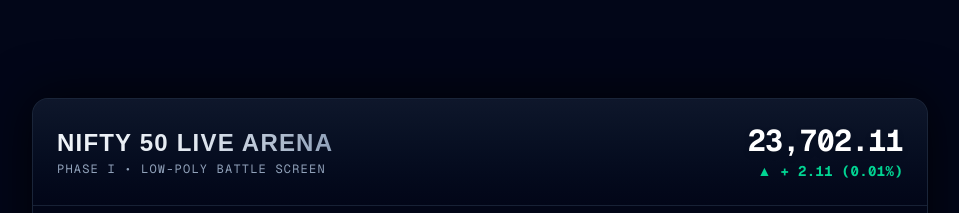
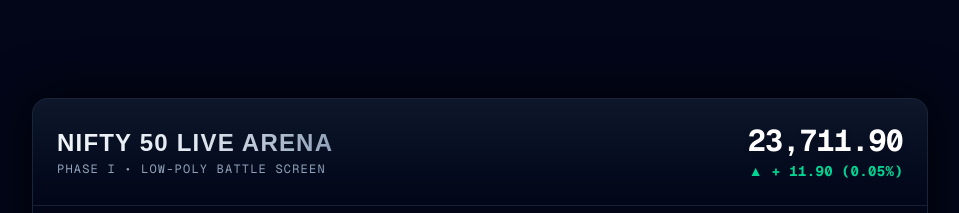
Before and after one commit to tosaravanan/bullorbear, a Next.js app: page / in a window 1280 px wide. Shown: the top 213 px of the page, without its empty margins (160-1119 px from the left). Built offline with nearby package versions, Linux system fonts and the light colour scheme; no server answers.

Commit message:
fix: disabled frontend fetch caching to pull live redis points

```diff
--- a/app/page.tsx
+++ b/app/page.tsx
@@ -44,119 +44,43 @@
     globalTime: 0
   });
 
-  // 1. Highly Sensitive Adaptive Market Tick Simulator
   useEffect(() => {
-    const runAdaptiveTick = () => {
-      // Generate realistic, random market action
-      const isUpTick = Math.random() > 0.46;
-
-      // Volatility Scaling: Most ticks are small, but occasionally a massive institutional block hits
-      const volatilitySeed = Math.random();
-      let tickSize = 0;
-      if (volatilitySeed > 0.92) {
-        tickSize = (Math.random() * 35) + 15; // Massive breakout / crash spike
-      } else if (volatilitySeed > 0.60) {
-        tickSize = (Math.random() * 12) + 4;  // Standard active momentum
-      } else {
-        tickSize = (Math.random() * 3) + 0.2;  // Minor high-frequency noise
-      }
-
-      setNiftyPrice((prev) => {
-        const nextPrice = isUpTick ? prev + tickSize : prev - tickSize;
-        const change = nextPrice - 23700.00;
-        const percent = (change / 23700.00) * 100;
-
-        setPriceChange(change);
-        setChangePercent(percent);
-
-        // --- ADVANCED PROPULSION SENSITIVITY ---
-        const e = engineRef.current;
-
-        // Calculate a sensitivity multiplier based on how big the point move is
-        // A 1-point move = 1x force. A 30-point move = 5x force!
-        const intensityMultiplier = Math.min(6, Math.max(0.5, tickSize / 6));
-
-        if (isUpTick) {
-          // BULL ATTACKS: Scale jump distance, screen shake, and speed by the tick intensity
-          e.targetBullX = e.baseBullX + (80 * intensityMultiplier);
-          e.targetBearX = e.baseBearX + (30 * intensityMultiplier);
-          e.screenShake = 4 * intensityMultiplier;
-
-          // Scale particle burst counts dynamically
-          const particleCount = Math.floor(10 * intensityMultiplier);
-          const midX = (e.bullX + e.bearX) / 2;
-
-          for (let i = 0; i < particleCount; i++) {
-            e.particles.push({
-              x: midX,
-              y: 220 + (Math.random() - 0.5) * 40,
-              vx: (Math.random() * (5 * intensityMultiplier)) - 1,
-              vy: (Math.random() - 0.5) * (8 * intensityMultiplier),
-              size: Math.random() * 3 + (1 * intensityMultiplier),
-              alpha: 1,
-              color: Math.random() > 0.25 ? "#22c55e" : "#ffffff",
-              decay: 0.015 / intensityMultiplier
-            });
-          }
-
-          // Only commit a visual energy slash slice if it's a true high-volume break
-          if (tickSize > 6) {
-            e.slashes.push({
-              x: midX - 10,
-              y: 220,
-              type: "bull",
-              alpha: 1,
-              points: [{dx: -30, dy: -40}, {dx: 30 * intensityMultiplier, dy: 0}, {dx: -30, dy: 40}]
-            });
-          }
-
-        } else {
-          // BEAR ATTACKS: Scale metrics identically for down-ticks
-          e.targetBearX = e.baseBearX - (80 * intensityMultiplier);
-          e.targetBullX = e.baseBullX - (30 * intensityMultiplier);
-          e.screenShake = 4 * intensityMultiplier;
-
-          const particleCount = Math.floor(10 * intensityMultiplier);
-          const midX = (e.bullX + e.bearX) / 2;
-
-          for (let i = 0; i < particleCount; i++) {
-            e.particles.push({
-              x: midX,
-              y: 220 + (Math.random() - 0.5) * 40,
-              vx: (Math.random() * (-5 * intensityMultiplier)) + 1,
-              vy: (Math.random() - 0.5) * (8 * intensityMultiplier),
-              size: Math.random() * 3 + (1 * intensityMultiplier),
-              alpha: 1,
-              color: Math.random() > 0.25 ? "#ef4444" : "#b91c1c",
-              decay: 0.015 / intensityMultiplier
-            });
-          }
-
-          if (tickSize > 6) {
-            e.slashes.push({
-              x: midX + 10,
-              y: 220,
-              type: "bear",
-              alpha: 1,
-              points: [{dx: 30, dy: -40}, {dx: -30 * intensityMultiplier, dy: 0}, {dx: 30, dy: 40}]
-            });
-          }
+  const fetchCachedMarketData = async () => {
+    try {
+      // Add 'no-store' to stop Next.js/Browser from caching this API response
+      const response = await fetch('/api/market-cache-reader', {
+        cache: 'no-store',
+        headers: {
+          'Pragma': 'no-cache',
+          'Cache-Control': 'no-cache'
         }
-
-        return nextPrice;
       });
 
-      setLastUpdated(new Date().toLocaleTimeString());
+      const data = await response.json();
 
-      // Break up predictable pacing by scheduling the next interval randomly
-      // (Mimics real, chaotic electronic trading book flow)
-      const nextIntervalDelay = (Math.random() * 2200) + 400; // Anywhere from 0.4s to 2.6s
-      timeoutId = setTimeout(runAdaptiveTick, nextIntervalDelay);
-    };
+      // Force calculation updates for state
+      if (data && data.price) {
+        setNiftyPrice(data.price);
+        setPriceChange(data.change);
 
-    let timeoutId = setTimeout(runAdaptiveTick, 1000);
-    return () => clearTimeout(timeoutId);
-  }, []);
+        // Calculate percentage shift dynamically based on base value
+        const basePrice = 23700.00;
+        const percent = (data.change / basePrice) * 100;
+        setChangePercent(percent);
+      }
+    } catch (err) {
+      console.error("Frontend cache extraction fault:", err);
+    }
+  };
+
+  // Poll the cache route every 3 seconds for instant changes
+  const interval = setInterval(fetchCachedMarketData, 3000);
+
+  // Run once immediately on page load so it doesn't wait 3 seconds to update
+  fetchCachedMarketData();
+
+  return () => clearInterval(interval);
+}, []);
 
   const triggerStrike = (aggressor: "bull" | "bear") => {
     const e = engineRef.current;
```
